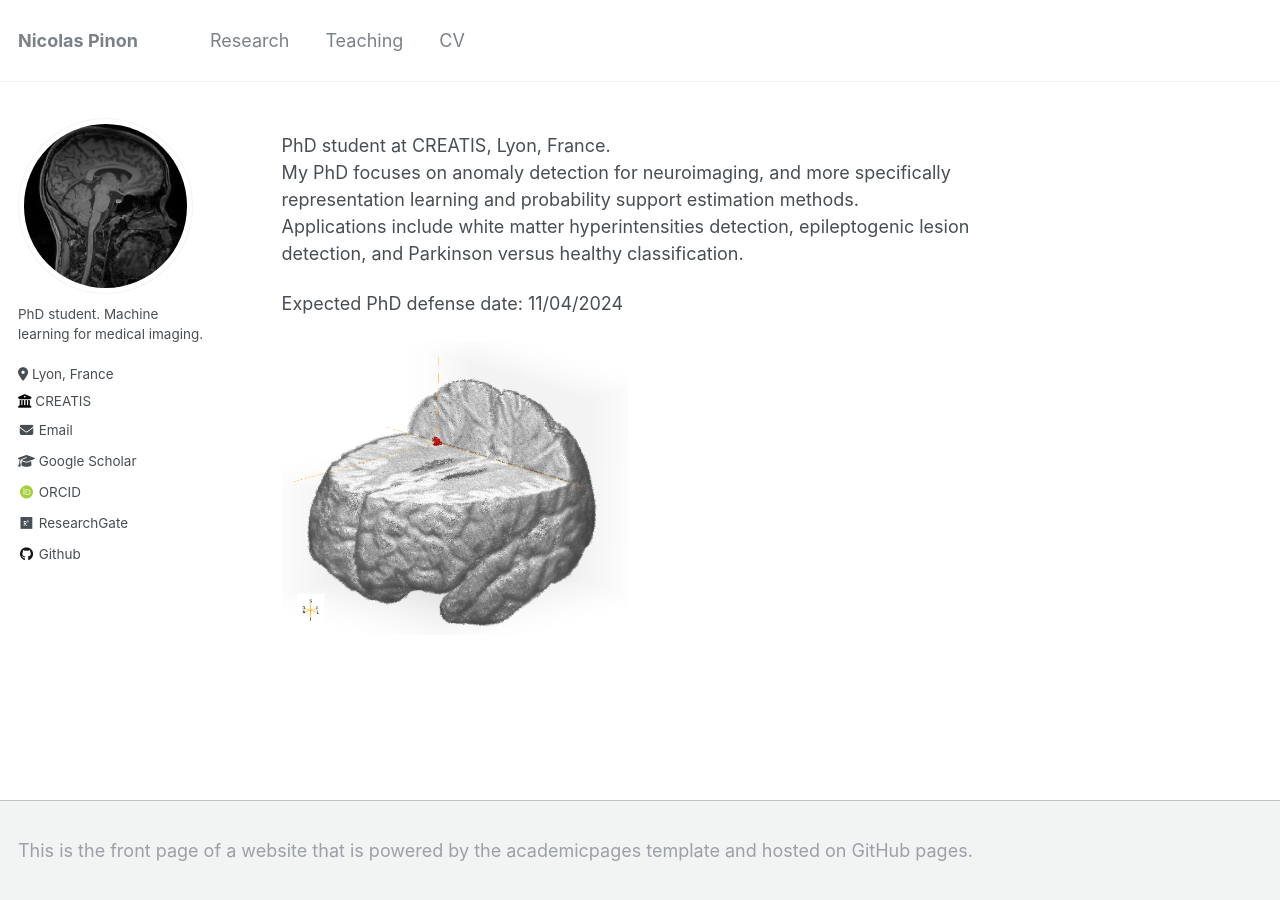
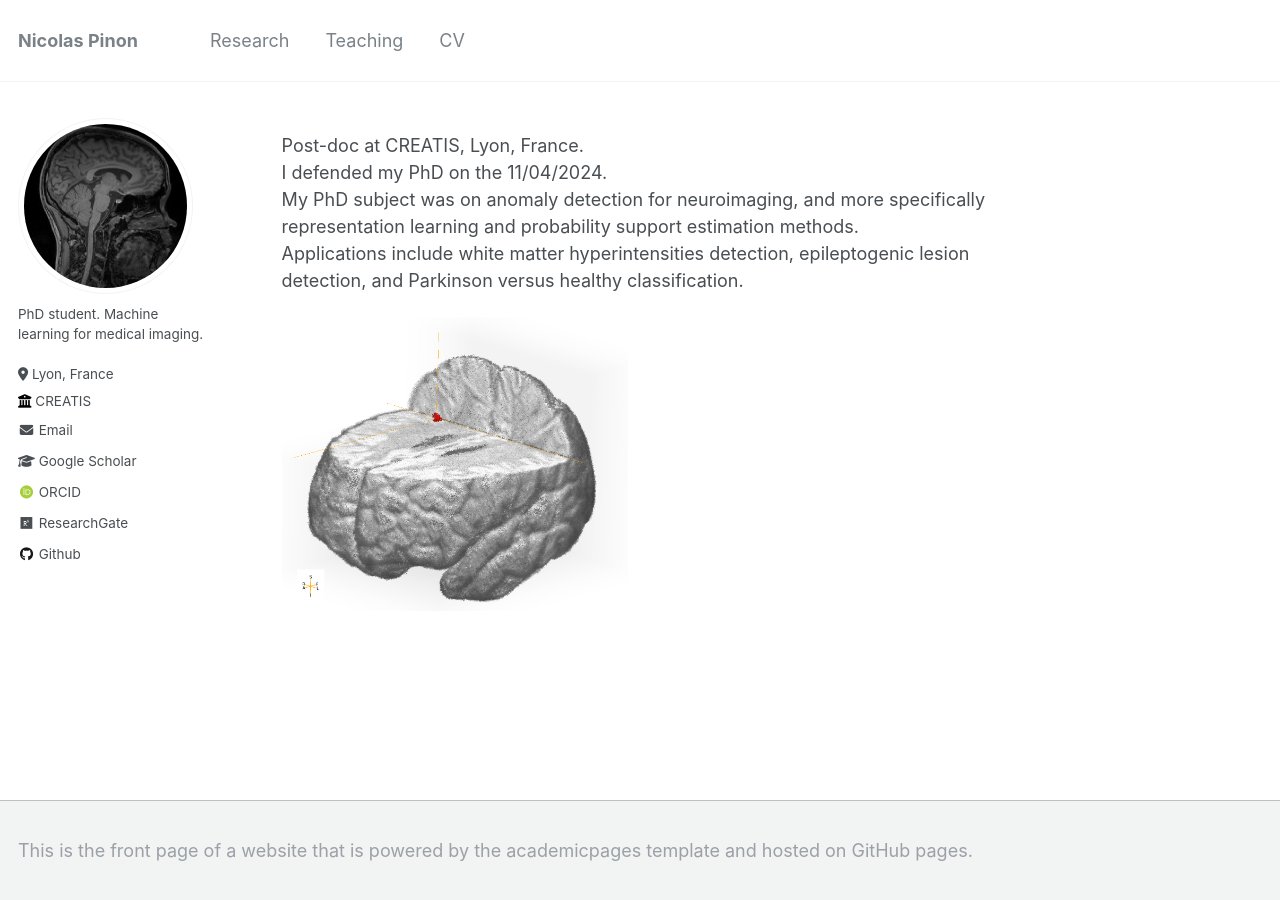
Before and after one commit to Nicolas-Pinon/nicolas-pinon.github.io, a Jekyll site: the page built from _pages/about.md, in a window 1280 px wide. Built offline with Jekyll 4.4.1, drawn with Linux system fonts in a browser that asks for light colours; some web fonts are replaced.

Commit message:
rapidly updated about page

```diff
--- a/_pages/about.md
+++ b/_pages/about.md
@@ -7,11 +7,11 @@ redirect_from:
   - /about.html
 ---
 
-PhD student at CREATIS, Lyon, France.
-My PhD focuses on anomaly detection for neuroimaging, and more specifically representation learning and probability support estimation methods.
+Post-doc at CREATIS, Lyon, France.
+I defended my PhD on the 11/04/2024.
+My PhD subject was on anomaly detection for neuroimaging, and more specifically representation learning and probability support estimation methods.
 Applications include white matter hyperintensities detection, epileptogenic lesion detection, and Parkinson versus healthy classification.
 
-Expected PhD defense date: 11/04/2024
 
 
 <img src="/images/IDA_Pinon_2023_bis.png" height="45%" width="45%"/>
```
